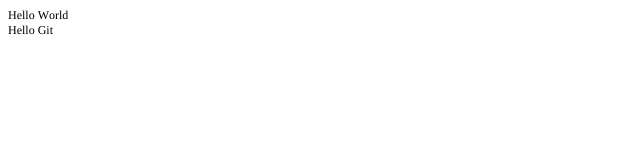
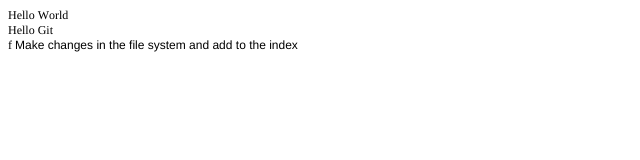
Before and after one commit to JonathanGitHub/JonathanGitHub.github.io, a plain HTML site: page index.html in a window 1280 px wide. Shown: the whole page, without its empty margins (0-640 px from the left). Drawn offline with Linux system fonts and the light colour scheme.

Commit message:
f Make changes in the file system and add to the index

```diff
--- a/index.html
+++ b/index.html
@@ -8,11 +8,14 @@
   <meta name="CocoaVersion" content="1404.47">
   <style type="text/css">
     p.p1 {margin: 0.0px 0.0px 0.0px 0.0px; line-height: 14.0px; font: 12.0px Times; color: #000000; -webkit-text-stroke: #000000}
+    p.p2 {margin: 0.0px 0.0px 0.0px 0.0px; line-height: 14.0px; font: 12.0px Helvetica}
     span.s1 {font-kerning: none}
+    span.s2 {font: 12.0px Times; font-kerning: none; color: #000000; -webkit-text-stroke: 0px #000000}
   </style>
 </head>
 <body>
 <p class="p1"><span class="s1">Hello World<span class="Apple-converted-space"> </span></span></p>
 <p class="p1"><span class="s1">Hello Git</span></p>
+<p class="p2"><span class="s2">f </span>Make changes in the file system and add to the index</p>
 </body>
 </html>
```
